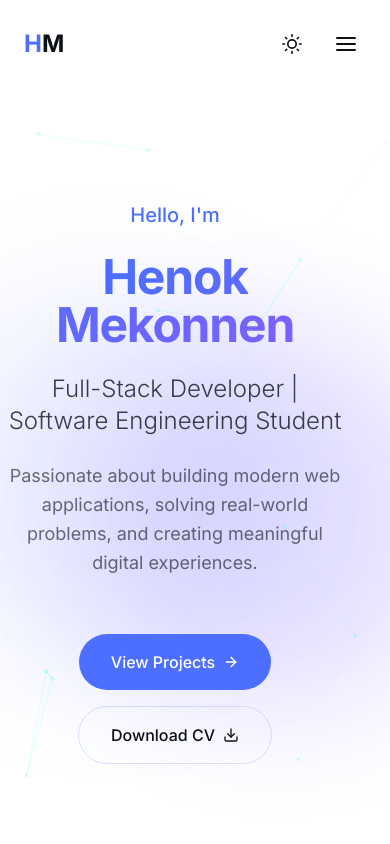
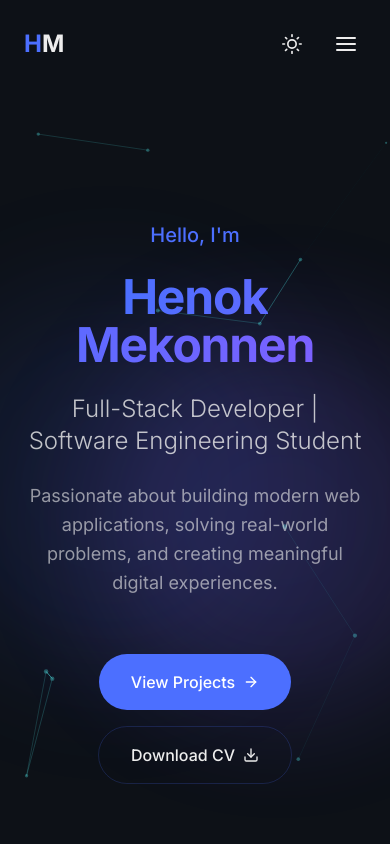
Before and after one commit to Hena7/Portfolio, a Next.js app: page / in a window 390 px wide. Shown: the top 844 px of the page. Built offline with nearby package versions, Linux system fonts and the light colour scheme.

Commit message:
edit responsive Contact and Hero sections along with global styling.

```diff
--- a/src/app/globals.css
+++ b/src/app/globals.css
@@ -8,7 +8,7 @@
   --dark-navy: #0d1117;
   --white: #ffffff;
 
-  /* Theme Variables */
+  /* Light Theme Variables (Default) */
   --background: #ffffff;
   --foreground: #0d1117;
 
@@ -17,11 +17,10 @@
   --accent: var(--neon-turquoise);
 }
 
-@media (prefers-color-scheme: dark) {
-  :root {
-    --background: var(--dark-navy);
-    --foreground: #ededed;
-  }
+/* Dark Mode */
+.dark {
+  --background: var(--dark-navy);
+  --foreground: #ededed;
 }
 
 @theme inline {
@@ -59,14 +58,22 @@
     background-clip: text;
     -webkit-background-clip: text;
     -webkit-text-fill-color: transparent;
-    background-image: linear-gradient(to right, var(--indigo-blue), var(--electric-violet));
+    background-image: linear-gradient(
+      to right,
+      var(--indigo-blue),
+      var(--electric-violet)
+    );
   }
 
   .text-gradient-accent {
     background-clip: text;
     -webkit-background-clip: text;
     -webkit-text-fill-color: transparent;
-    background-image: linear-gradient(to right, var(--neon-turquoise), var(--electric-violet));
+    background-image: linear-gradient(
+      to right,
+      var(--neon-turquoise),
+      var(--electric-violet)
+    );
   }
 }
 
--- a/src/components/sections/Contact.tsx
+++ b/src/components/sections/Contact.tsx
@@ -60,7 +60,7 @@ export default function Contact() {
               </div>
               <div>
                 <h3 className="font-medium">Email</h3>
-                <p className="text-foreground/60">henockmekonnen105@gmail.com</p>
+                <p className="text-foreground/60 break-all">henockmekonnen105@gmail.com</p>
               </div>
             </motion.a>
 
--- a/src/components/sections/Hero.tsx
+++ b/src/components/sections/Hero.tsx
@@ -1,7 +1,7 @@
 "use client";
 
 import { useEffect, useState, useCallback } from "react";
-import { motion, useMotionValue, useTransform } from "framer-motion";
+import { motion } from "framer-motion";
 import Particles, { initParticlesEngine } from "@tsparticles/react";
 import { loadSlim } from "@tsparticles/slim";
 import type { Container, Engine } from "@tsparticles/engine";
@@ -12,8 +12,6 @@ import { FiDownload, FiArrowRight } from "react-icons/fi";
 export default function Hero() {
   const [init, setInit] = useState(false);
   const { theme } = useTheme();
-  const mouseX = useMotionValue(0);
-  const mouseY = useMotionValue(0);
 
   useEffect(() => {
     initParticlesEngine(async (engine: Engine) => {
@@ -21,25 +19,17 @@ export default function Hero() {
     }).then(() => {
       setInit(true);
     });
-
-    const handleMouseMove = (e: MouseEvent) => {
-      mouseX.set(e.clientX);
-      mouseY.set(e.clientY);
-    };
-
-    window.addEventListener("mousemove", handleMouseMove);
-    return () => window.removeEventListener("mousemove", handleMouseMove);
-  }, [mouseX, mouseY]);
+  }, []);
 
   const particlesLoaded = async (container?: Container) => {
     console.log(container);
   };
 
-  const x = useTransform(mouseX, [0, typeof window !== 'undefined' ? window.innerWidth : 1000], [-20, 20]);
-  const y = useTransform(mouseY, [0, typeof window !== 'undefined' ? window.innerHeight : 1000], [-20, 20]);
-
   return (
-    <section id="home" className="relative min-h-screen flex items-center justify-center overflow-hidden pt-0">
+    <section
+      id="home"
+      className="relative min-h-screen flex items-center justify-center overflow-hidden pt-0"
+    >
       {init && (
         <Particles
           id="tsparticles"
@@ -117,10 +107,7 @@ export default function Hero() {
       )}
 
       <div className="container mx-auto px-6 relative z-10 text-center">
-        <motion.div
-          style={{ x, y }}
-          className="space-y-6"
-        >
+        <motion.div className="space-y-6">
           <motion.h2
             initial={{ opacity: 0, y: 20 }}
             animate={{ opacity: 1, y: 0 }}
@@ -154,7 +141,8 @@ export default function Hero() {
             transition={{ delay: 0.8, duration: 0.8 }}
             className="max-w-2xl mx-auto text-lg text-foreground/60 leading-relaxed"
           >
-            Passionate about building modern web applications, solving real-world problems, and creating meaningful digital experiences.
+            Passionate about building modern web applications, solving
+            real-world problems, and creating meaningful digital experiences.
           </motion.p>
 
           <motion.div
@@ -184,7 +172,10 @@ export default function Hero() {
 
       {/* Decorative Gradients */}
       <div className="absolute top-1/4 -left-20 w-96 h-96 bg-primary/20 rounded-full blur-3xl -z-10 animate-pulse" />
-      <div className="absolute bottom-1/4 -right-20 w-96 h-96 bg-secondary/20 rounded-full blur-3xl -z-10 animate-pulse" style={{ animationDelay: "1s" }} />
+      <div
+        className="absolute bottom-1/4 -right-20 w-96 h-96 bg-secondary/20 rounded-full blur-3xl -z-10 animate-pulse"
+        style={{ animationDelay: "1s" }}
+      />
     </section>
   );
 }
```
